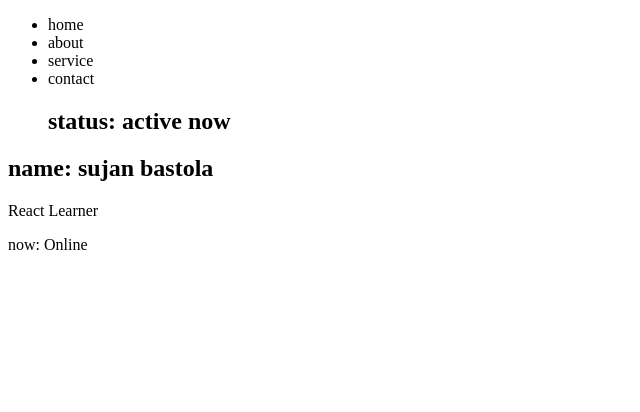
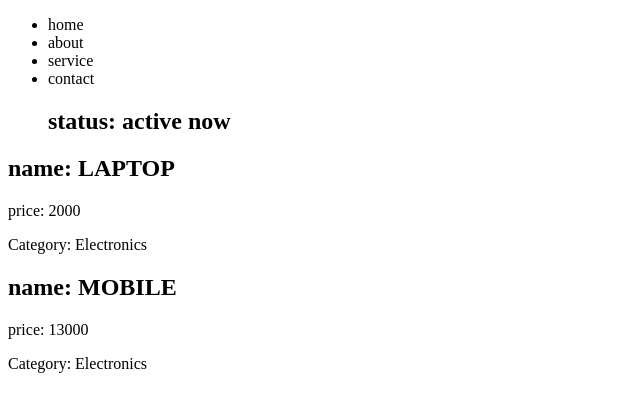
Before and after one commit to sujanbastola/7days_React_course, a React (Vite) app: page / in a window 1280 px wide. Shown: the top 412 px of the page, without its empty margins (0-640 px from the left). Built offline with nearby package versions, Linux system fonts and the light colour scheme.

Commit message:
using props in component

```diff
--- a/src/App.tsx
+++ b/src/App.tsx
@@ -1,16 +1,13 @@
 import Header from "./components/Header";
 import ProfileCard from "./components/ProfileCard";
 const App = () => {
-  const name = "sujan bastola";
-  const age = 27;
-  const role = " React Learner from absolute basic";
-  const isonline = true
   return(
     <>
     {/* this is header part */}
     <Header></Header>
     {/* this is profile card component */}
-    <ProfileCard></ProfileCard>
+    <ProfileCard name=" LAPTOP" price={2000} category="Electronics"></ProfileCard>
+    <ProfileCard name="MOBILE" price={13000} category="Electronics"></ProfileCard>
     </>
   );
 }
--- a/src/components/ProfileCard.tsx
+++ b/src/components/ProfileCard.tsx
@@ -1,14 +1,17 @@
-const ProfileCard = () => {
-  const name = "sujan bastola";
-  const role = "React Learner";
-  const isLearning = true;
+type ProductCardProps = {
+  name: string;
+  price: number;
+  category: string
+};
 
+
+const ProfileCard = ({name, price, category}: ProductCardProps) => {
   return (
     <>
     <section>
       <h2>name: {name}</h2>
-      <p>{role}</p>
-      <p> now: {isLearning ? "Online" : "offline"}</p>
+      <p>price: {price}</p>
+      <p> Category: {category}</p>
     </section>
     </>
     );
```
